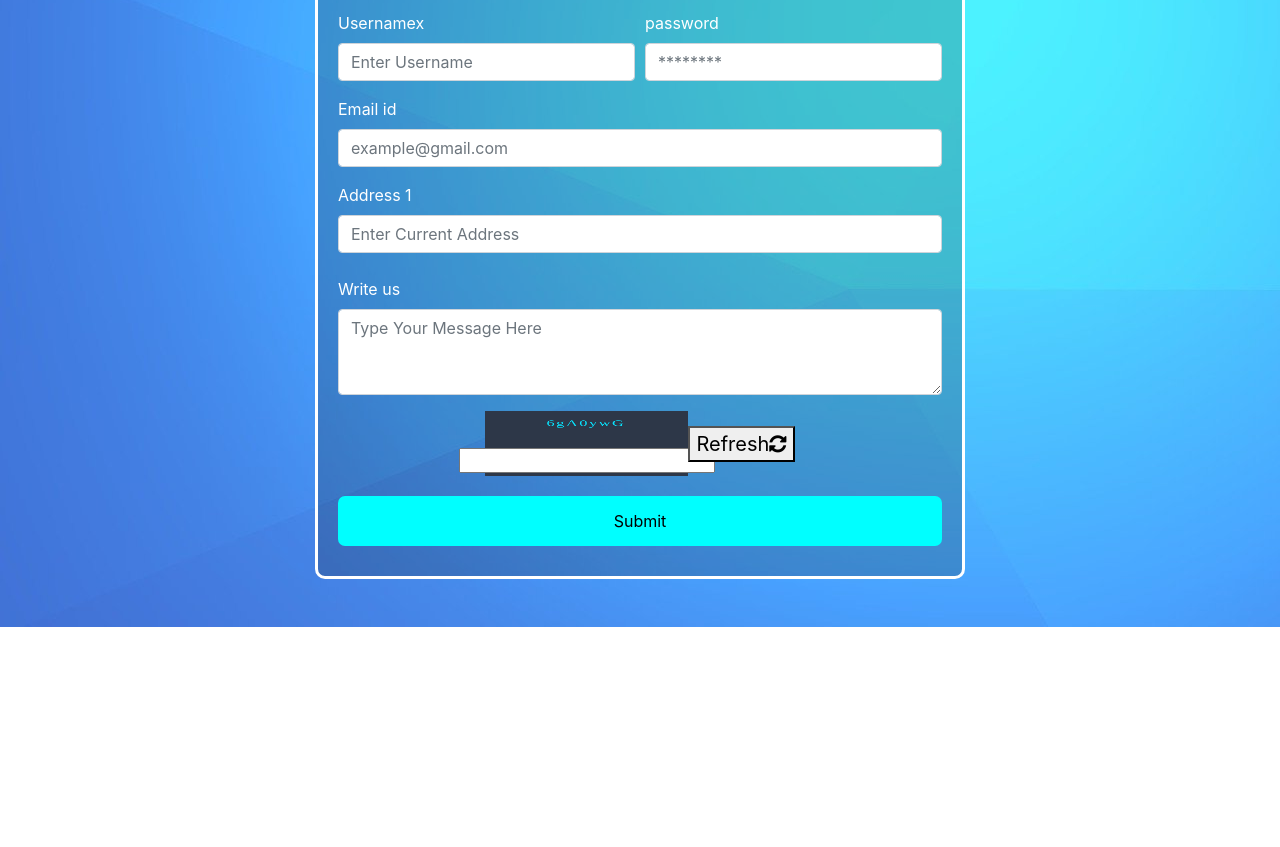
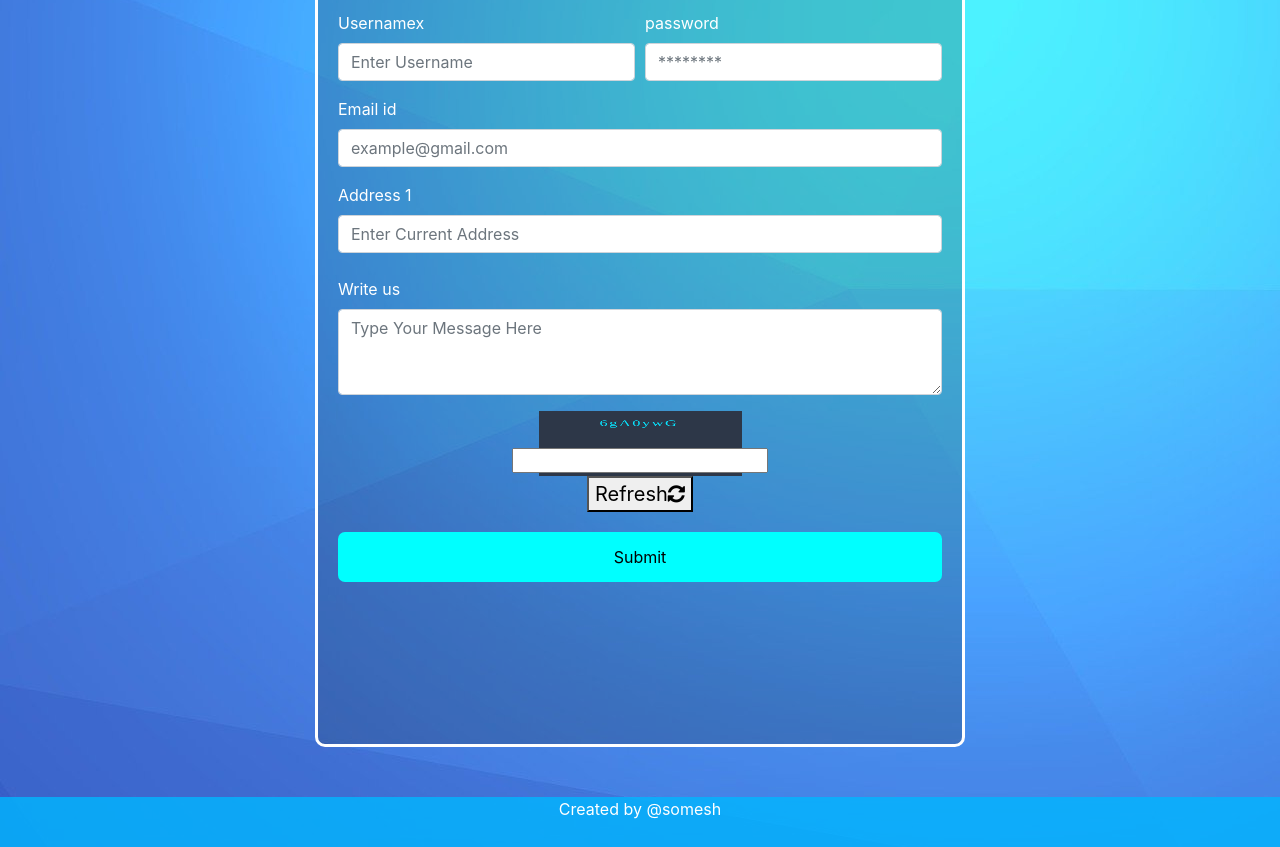
Before and after one commit to Somesh-Dahatonde/Html-form, a plain HTML site: page form.html in a window 1280 px wide. Shown: the part 173-1020 px from the top of the page. Before the commit the page ends 800 px from the top, so only its background shows below. Drawn offline with nearby package versions, Linux system fonts and the light colour scheme.

Commit message:
footer tag add and resonsive website

```diff
--- a/form.html
+++ b/form.html
@@ -58,15 +58,11 @@
           <button type="submit" class="button">Submit</button>
           <span id="output"></span>
         </div>
+      </form>
   </div>
-
-
-
-
-
-  </form>
-
-
+<footer class="footer">
+  <p><a href="www.//github.com/Somesh-Dahatonde">Created by @somesh</a></p>
+</footer>
   <!-- Bootstrap Contact From End -->
 
 </body>
--- a/style.css
+++ b/style.css
@@ -1,6 +1,9 @@
 @import url('https://fonts.googleapis.com/css2?family=Roboto&display=swap');
 
 
+body {
+  background-repeat: no-repeat;
+}
 
 #captchaBackground {
   height: 65px;
@@ -13,11 +16,12 @@
   padding-top: 9px;
 
 }
-canvas{
+
+canvas {
   font-weight: 400;
 }
 
-.my{
+.my {
   display: flex;
   flex-direction: row;
   align-items: center;
@@ -92,7 +96,7 @@ canvas{
   margin: auto;
   width: 650px;
   margin-top: 80px;
-    height: auto;
+  height: 105vh;
   background-color: rgba(15, 14, 14, 0.192);
   background-position: center;
   background-size: cover;
@@ -116,7 +120,38 @@ canvas{
 
 }
 
+footer {
+  background-color: rgba(0, 183, 255, 0.797);
+  width: 100%;
+  height: 50px;
+  margin-top: 50px;
+  color: white;
+
+}
+.my{
+ display: flex;
+ flex-direction: column;
+}
+p {
+  text-align: center;
+  width: 100%;
+  cursor: pointer;
+
+}
+
+ footer p a{
+  color: white;
+}
 
 age {
   font-family: sans-serif, Arial;
 }
+body{
+  width: 100%;
+}
+
+@media screen and (max-width:600px) {
+  body{
+    width: fit-content;
+  }
+}
```
Lines whose indentation alone changed are shown as unchanged.
